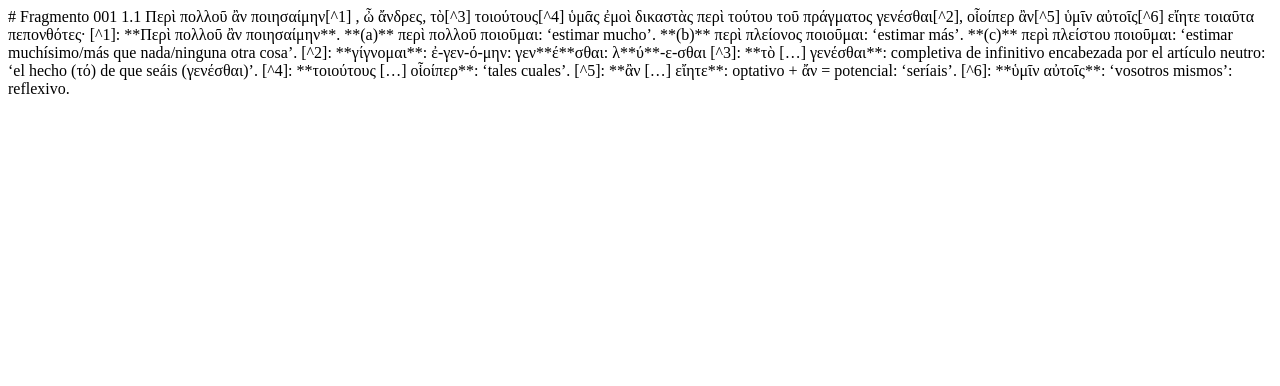
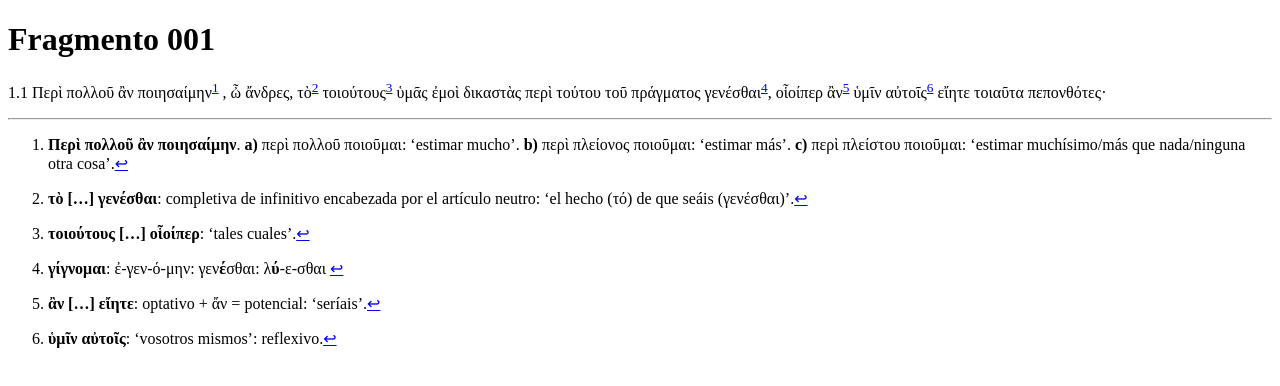
Before and after one commit to pajaro1966/Lisias, a plain HTML site: page Fragmento_001.html in a window 1280 px wide. Drawn offline with Linux system fonts and the light colour scheme.

Commit message:
update
update

```diff
--- a/Fragmento_001.html
+++ b/Fragmento_001.html
@@ -6,7 +6,7 @@
 </head>
 </head><body>
 
-    <md-block>
+   <!-- <md-block>
 
 # Fragmento 001
 
@@ -20,4 +20,34 @@
 [^6]: **ὑμῖν αὐτοῖς**: ‘vosotros mismos’: reflexivo.
     </md-block>
 
+-->
+
+    <html>
+<head>
+
+</head>
+<body>
+<h1>Fragmento 001</h1>
+
+<p>1.1 Περὶ πολλοῦ ἂν ποιησαίμην<sup id="fnref:1"><a href="#fn:1" rel="footnote">1</a></sup> , ὦ ἄνδρες, τὸ<sup id="fnref:2"><a href="#fn:2" rel="footnote">2</a></sup> τοιούτους<sup id="fnref:3"><a href="#fn:3" rel="footnote">3</a></sup> ὑμᾶς ἐμοὶ δικαστὰς περὶ τούτου τοῦ πράγματος γενέσθαι<sup id="fnref:4"><a href="#fn:4" rel="footnote">4</a></sup>, οἷοίπερ ἂν<sup id="fnref:5"><a href="#fn:5" rel="footnote">5</a></sup> ὑμῖν αὐτοῖς<sup id="fnref:6"><a href="#fn:6" rel="footnote">6</a></sup> εἴητε τοιαῦτα πεπονθότες·</p>
+<div class="footnotes">
+<hr/>
+<ol>
+<li id="fn:1">
+<p><strong>Περὶ πολλοῦ ἂν ποιησαίμην</strong>. <strong>a)</strong> περὶ πολλοῦ ποιοῦμαι: ‘estimar mucho’. <strong>b)</strong> περὶ πλείονος ποιοῦμαι: ‘estimar más’. <strong>c)</strong> περὶ πλείστου ποιοῦμαι: ‘estimar muchísimo/más que nada/ninguna otra cosa’.<a href="#fnref:1" rev="footnote">&#8617;</a></p></li>
+<li id="fn:2">
+<p><strong>τὸ […] γενέσθαι</strong>: completiva de infinitivo encabezada por el artículo neutro: ‘el hecho (τό) de  que seáis (γενέσθαι)’.<a href="#fnref:2" rev="footnote">&#8617;</a></p></li>
+<li id="fn:3">
+<p><strong>τοιούτους […] οἷοίπερ</strong>: ‘tales cuales’.<a href="#fnref:3" rev="footnote">&#8617;</a></p></li>
+<li id="fn:4">
+<p><strong>γίγνομαι</strong>: ἐ-γεν-ό-μην: γεν<strong>έ</strong>σθαι: λ<strong>ύ</strong>-ε-σθαι <a href="#fnref:4" rev="footnote">&#8617;</a></p></li>
+<li id="fn:5">
+<p><strong>ἂν […] εἴητε</strong>: optativo + ἄν = potencial: ‘seríais’.<a href="#fnref:5" rev="footnote">&#8617;</a></p></li>
+<li id="fn:6">
+<p><strong>ὑμῖν αὐτοῖς</strong>: ‘vosotros mismos’: reflexivo.<a href="#fnref:6" rev="footnote">&#8617;</a></p></li>
+</ol>
+</div>
+
+
+
 </body></html>
```
Also changed, not shown: Fragmento_001_Inter.html (+2 -2 lines), index.html (+35 -31 lines).
